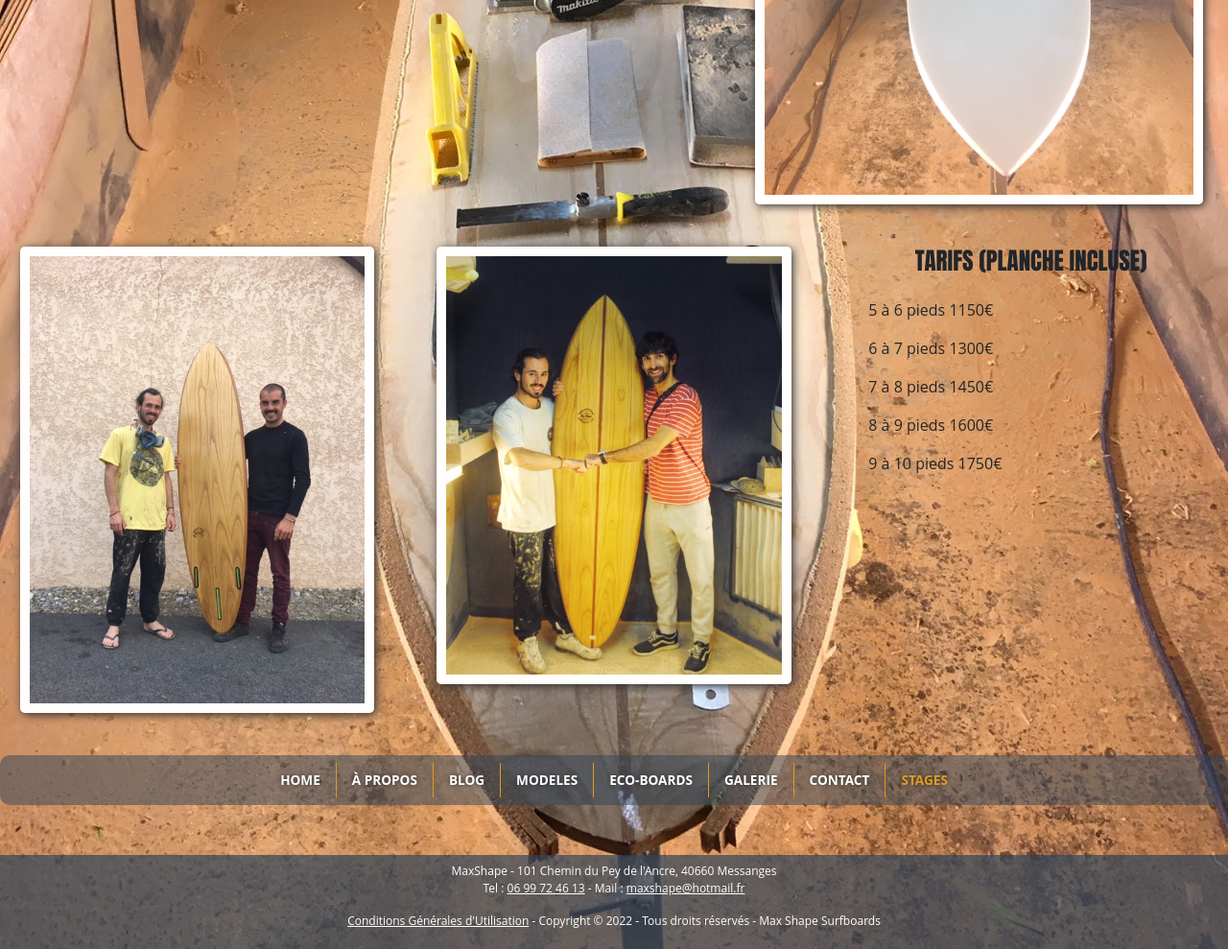
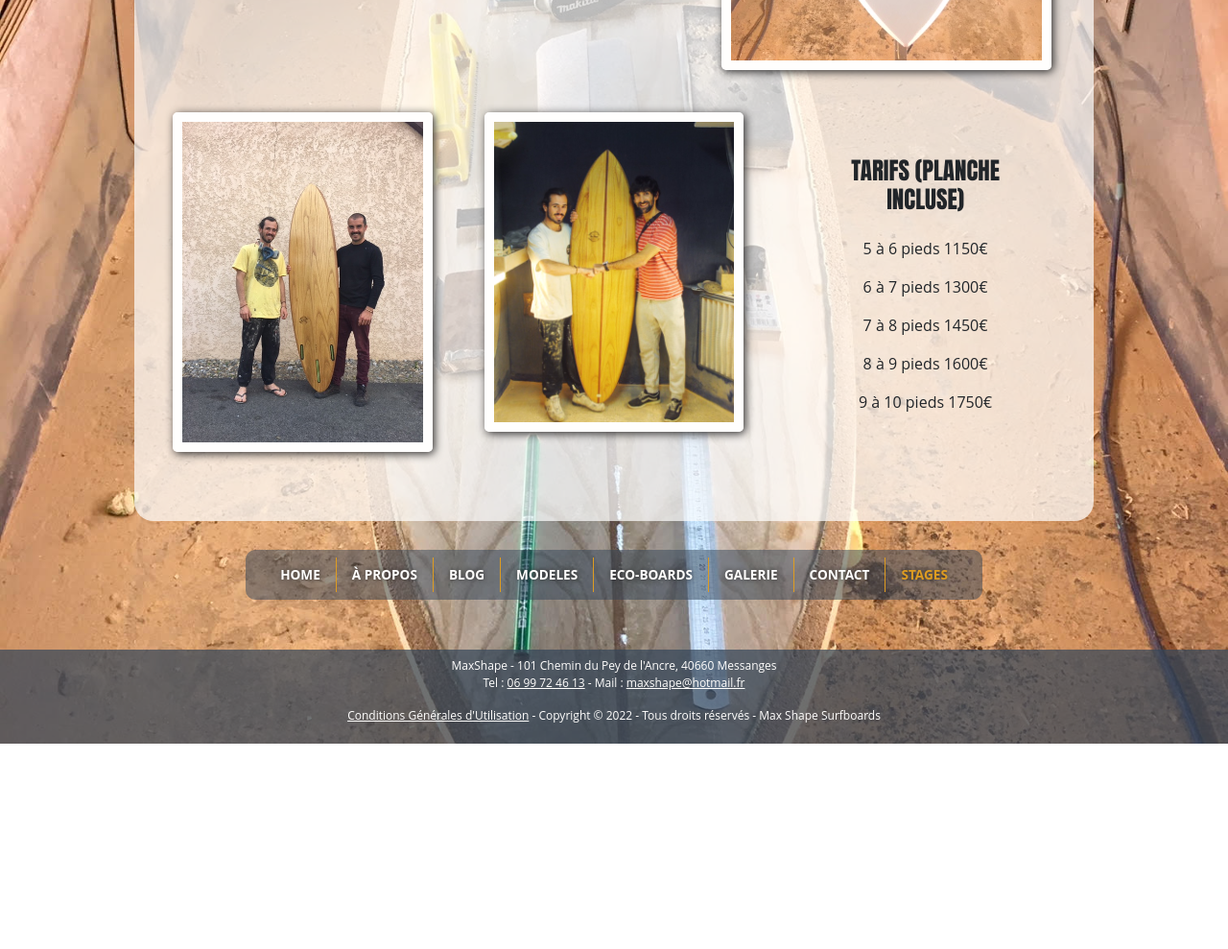
Before and after one commit to Skoognuts/MaxShape-Surfboards, an Eleventy site: page src/stages.njk in a window 1280 px wide. Shown: the part 647-1636 px from the top of the page at 96% size. After the commit the page ends 1422 px from the top, so only its background shows below. Built offline with nearby package versions, Linux system fonts and the light colour scheme; Eleventy itself is replaced by a stand-in of ours; files that its build step writes are made by us from their sources.

Commit message:
CSS: Create Stages Layout.

```diff
--- a/public/css/stages.css
+++ b/public/css/stages.css
@@ -1,3 +1,34 @@
 body {
   background-image: url(/assets/maxshape-background-stages.jpg);
 }
+
+#stages-content {
+  display: flex;
+  flex-direction: column;
+  align-items: center;
+}
+
+.stages {
+  display: flex;
+  flex-direction: column;
+  width: 90%;
+  max-width: 1000px;
+  background: rgba(255, 255, 255, 0.7);
+  padding: 15px;
+  border-radius: 20px;
+  margin-bottom: 150px;
+}
+
+.tarifs {
+  display: flex;
+  flex-direction: column;
+  align-items: center;
+  justify-content: center;
+}
+
+@media screen and (min-width: 650px) {
+  .stages {
+    padding: 25px;
+    margin-bottom: 30px;
+  }
+}
--- a/src/css/stages.css
+++ b/src/css/stages.css
@@ -1,3 +1,34 @@
 body {
   background-image: url(/assets/maxshape-background-stages.jpg);
 }
+
+#stages-content {
+  display: flex;
+  flex-direction: column;
+  align-items: center;
+}
+
+.stages {
+  display: flex;
+  flex-direction: column;
+  width: 90%;
+  max-width: 1000px;
+  background: rgba(255, 255, 255, 0.7);
+  padding: 15px;
+  border-radius: 20px;
+  margin-bottom: 150px;
+}
+
+.tarifs {
+  display: flex;
+  flex-direction: column;
+  align-items: center;
+  justify-content: center;
+}
+
+@media screen and (min-width: 650px) {
+  .stages {
+    padding: 25px;
+    margin-bottom: 30px;
+  }
+}
```
